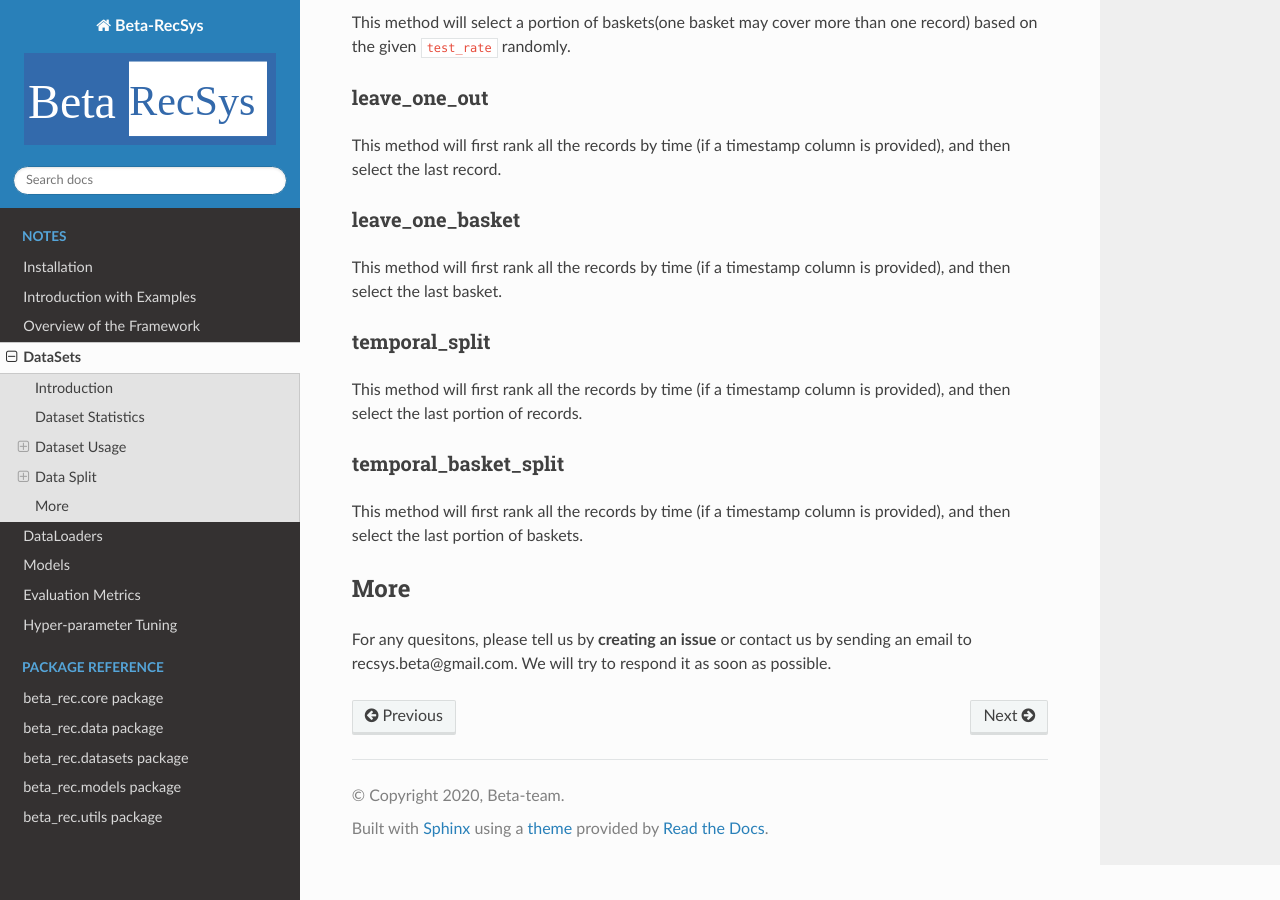
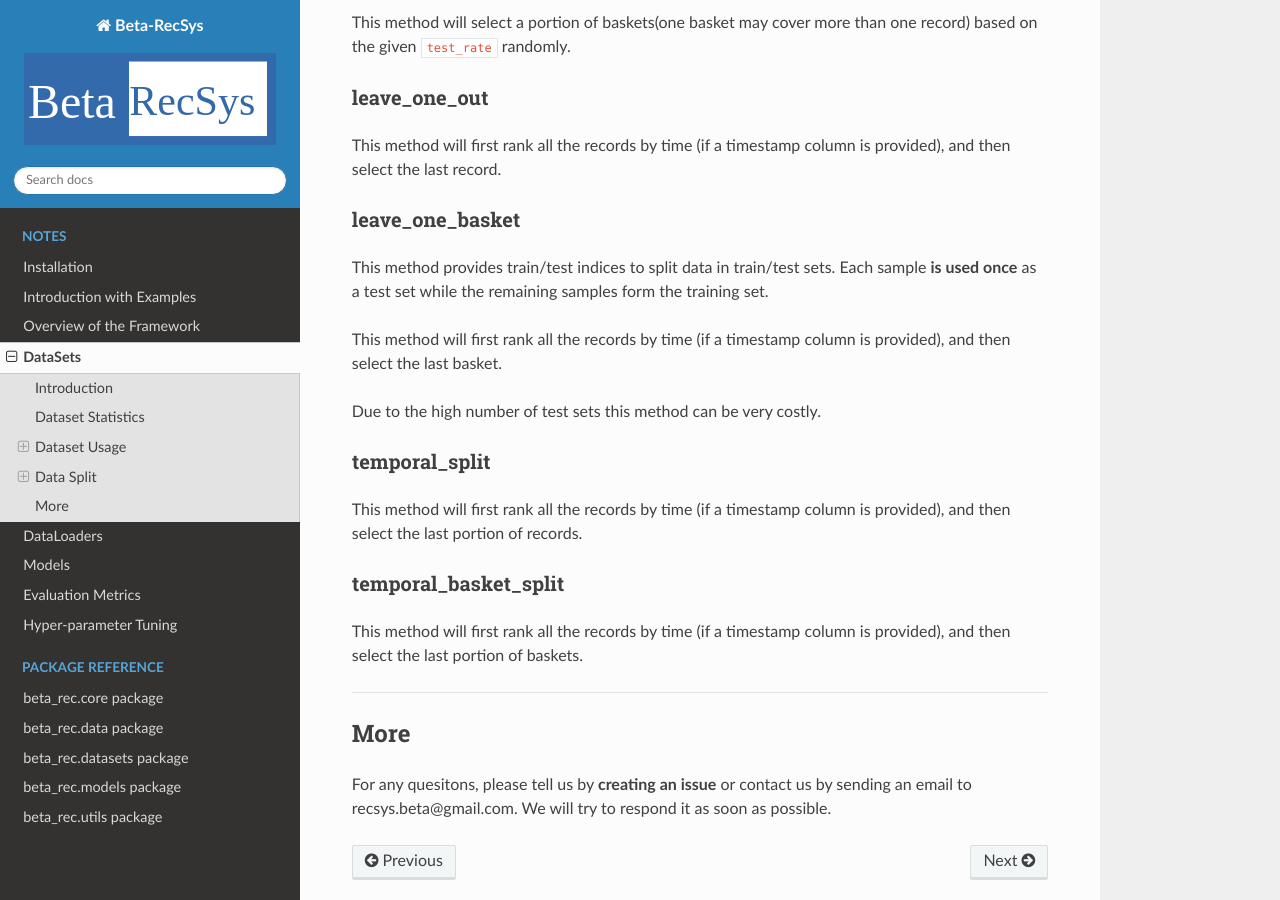
Before and after one commit to beta-team/beta-recsys, a Sphinx documentation site: the page built from docs/notes/datasets.md, in a window 1280 px wide and 900 px high, scrolled down 4446 px. Built offline with Sphinx 7.4.7 and the Read the Docs theme 2.0.0, drawn with Linux system fonts in a browser that asks for light colours.

Commit message:
doc: update Datasets

```diff
--- a/docs/notes/datasets.md
+++ b/docs/notes/datasets.md
@@ -156,7 +156,11 @@ This method will first rank all the records by time (if a timestamp column is pr
 
 ### leave_one_basket
 
+This method provides train/test indices to split data in train/test sets. Each sample **is used once** as a test set while the remaining samples form the training set.
+
 This method will first rank all the records by time (if a timestamp column is provided), and then select the last basket.
+
+Due to the high number of test sets this method can be very costly.
 
 ### temporal_split
 
@@ -166,6 +170,8 @@ This method will first rank all the records by time (if a timestamp column is pr
 
 This method will first rank all the records by time (if a timestamp column is provided), and then select the last portion of baskets.
 
+---
+
 ## More
 
 For any quesitons, please tell us by **creating an issue** or contact us by sending an email to recsys.beta@gmail.com. We will try to respond it as soon as possible.
```
